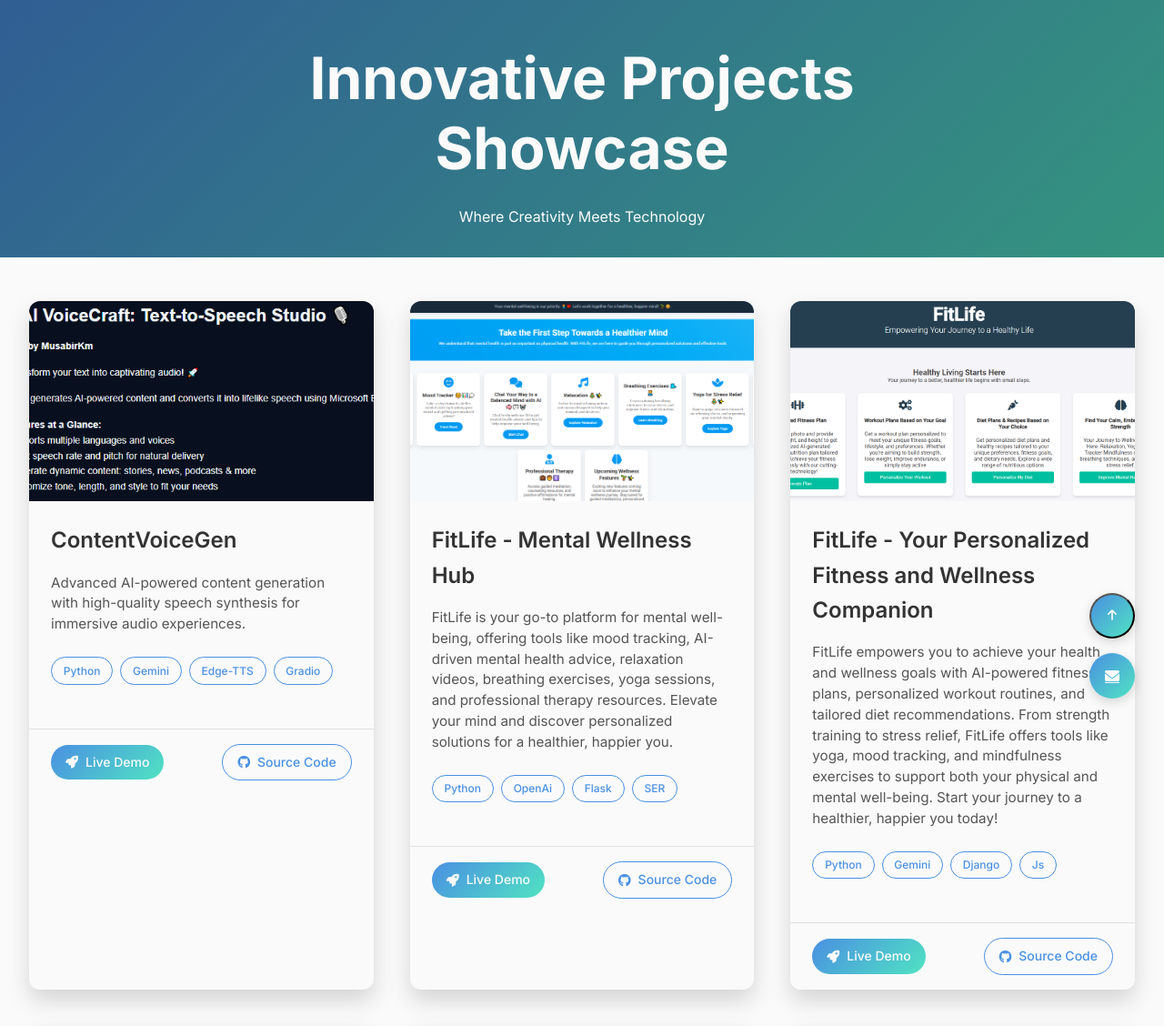
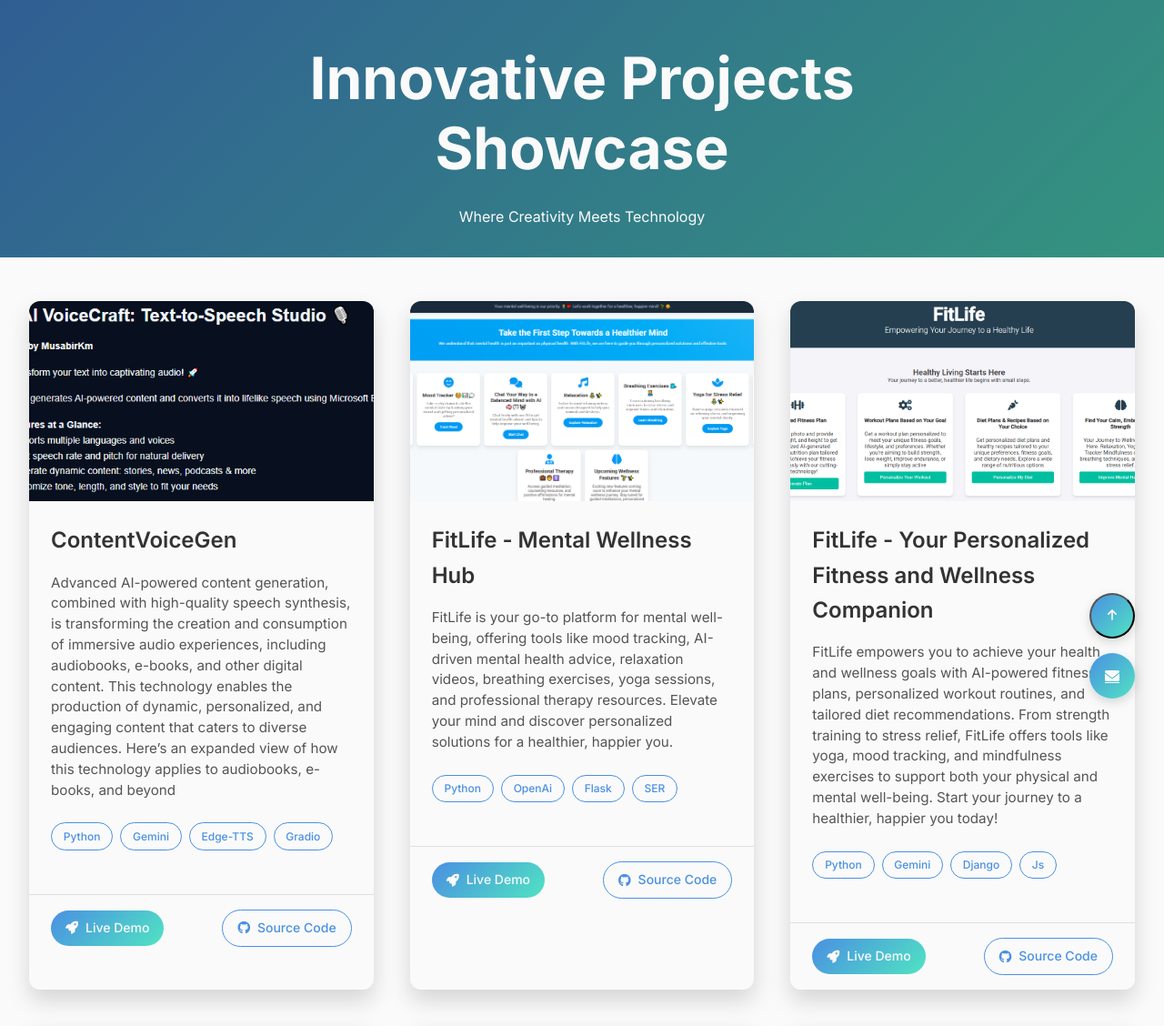
Before and after one commit to musabbirkm/OmniCipher, a Django app: template templates/project.html in a window 1280 px wide. Shown: the top 1128 px of the page at 91% size. Run offline with Django 3.2, Linux system fonts and the light colour scheme; the template is opened without the code that fills it, so the values that code supplies are empty.

Commit message:
project added1

```diff
--- a/templates/project.html
+++ b/templates/project.html
@@ -314,8 +314,7 @@
         <div class="card-body">
           <h3 class="project-title">ContentVoiceGen</h3>
           <p class="project-description">
-            Advanced AI-powered content generation with high-quality speech synthesis for immersive audio experiences.
-          </p>
+            Advanced AI-powered content generation, combined with high-quality speech synthesis, is transforming the creation and consumption of immersive audio experiences, including audiobooks, e-books, and other digital content. This technology enables the production of dynamic, personalized, and engaging content that caters to diverse audiences. Here’s an expanded view of how this technology applies to audiobooks, e-books, and beyond</p>
           <div class="tech-stack">
             <span class="tech-item">Python</span>
             <span class="tech-item">Gemini</span>
@@ -405,7 +404,7 @@
 
         <article class="project-card">
         <div class="card-header">
-          <img src="{% static 'logo3.PNg.PNG' %}" alt="AI Project" class="project-image" />
+          <img src="{% static 'logo3.PNG' %}" alt="AI Project" class="project-image" />
         </div>
         <div class="card-body">
           <h3 class="project-title">OmniCipher - AI-Powered Encryption and Security</h3>
```
